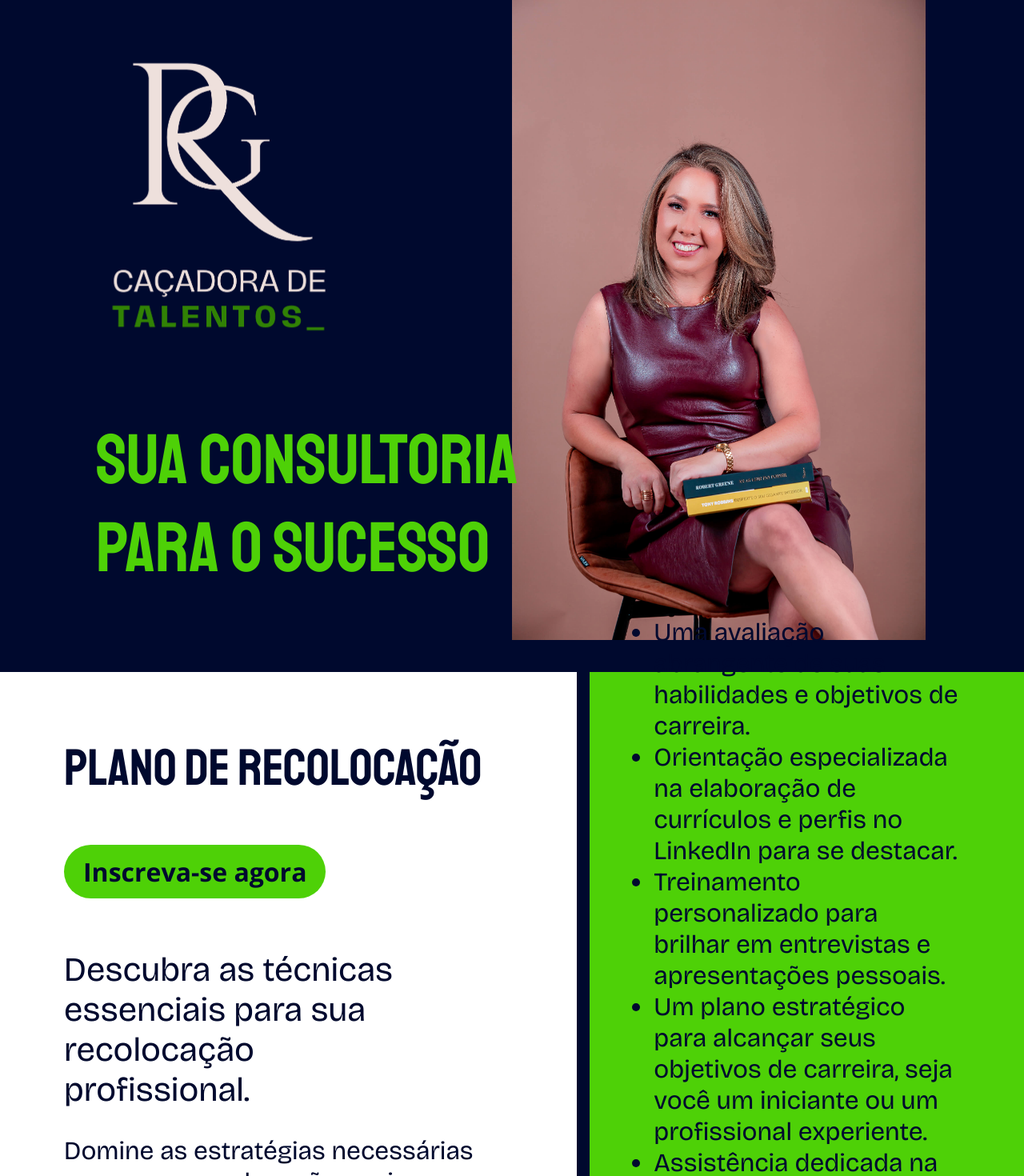
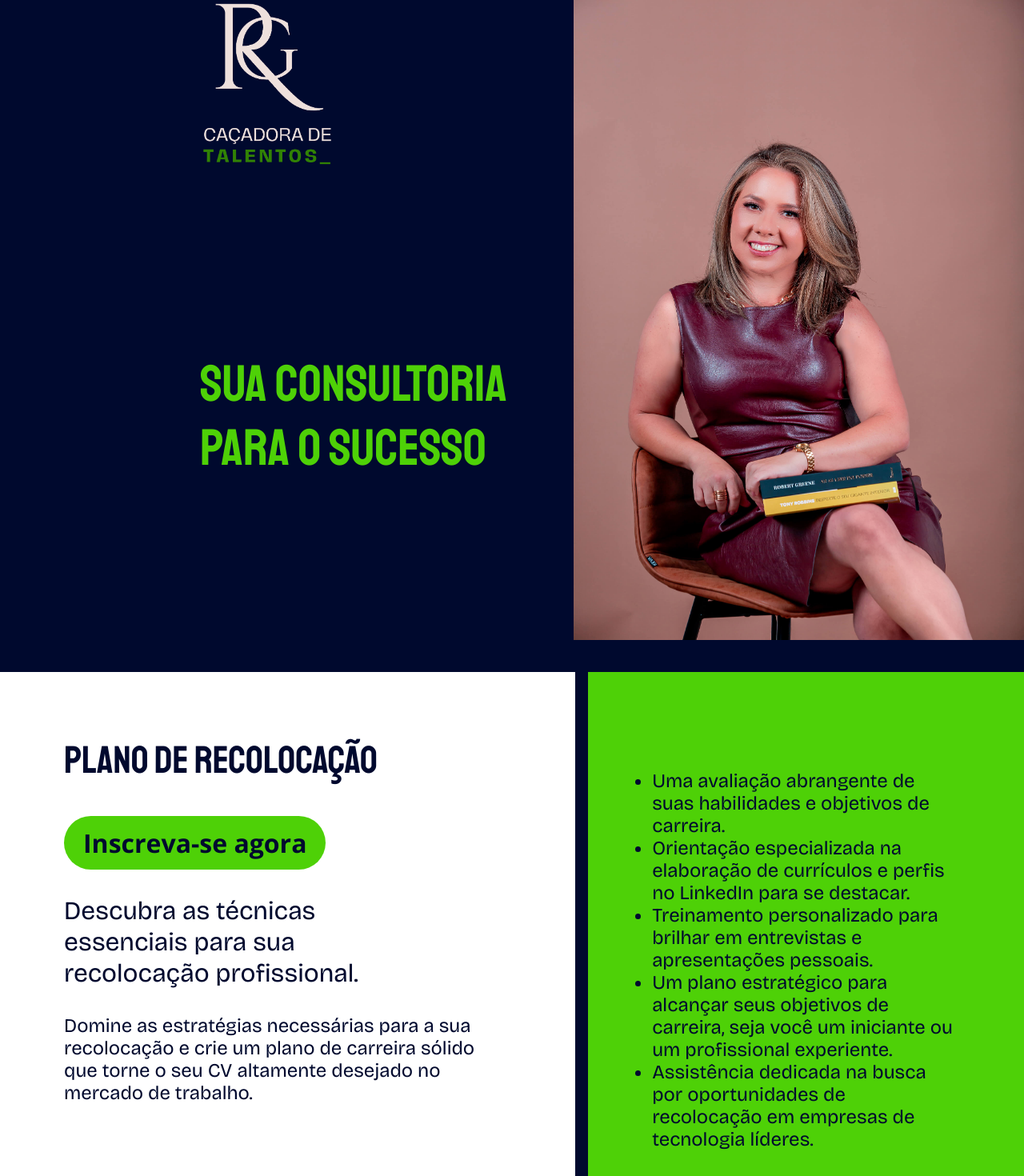
Before and after one commit to natanielporto/rafagil, a React (Vite) app: page / in a window 1280 px wide. Shown: the top 1470 px of the page at 80% size. Built offline with nearby package versions, Linux system fonts and the light colour scheme.

Commit message:
add more breaks

```diff
--- a/src/components/GreenBanner/styles.ts
+++ b/src/components/GreenBanner/styles.ts
@@ -3,7 +3,7 @@ import styled from "styled-components";
 export const Wrapper = styled.div`
   width: 100%;
   display: inline-block;
-  @media only screen and (min-width: 821px) {
+  @media only screen and (min-width: 820px) {
     max-width: 100%;
     height: 100vh;
     padding-top: 1rem;
@@ -26,6 +26,9 @@ export const Title = styled.div`
   text-transform: capitalize;
   font-size: 4rem;
   /* margin-bottom: 2rem; */
+  @media only screen and (min-width: 1024px) {
+    font-size: 3rem;
+  }
 `;
 
 export const CTA = styled.div`
@@ -38,6 +41,9 @@ export const CTA = styled.div`
   margin-bottom: 2rem;
   font-weight: bold;
   cursor: pointer;
+  @media only screen and (min-width: 1024px) {
+    font-size: 2rem;
+  }
 `;
 
 export const MainInfo = styled.div`
@@ -45,6 +51,9 @@ export const MainInfo = styled.div`
   font-family: "Bricolage Grotesque", sans-serif;
   text-align: center;
   margin-bottom: 2rem;
+  @media only screen and (min-width: 1024px) {
+    font-size: 2rem;
+  }
 `;
 
 export const Description = styled.div`
@@ -52,4 +61,7 @@ export const Description = styled.div`
   margin-bottom: 2rem;
   font-size: 2rem;
   text-align: center;
+  @media only screen and (min-width: 1024px) {
+    font-size: 1.5rem;
+  }
 `;
--- a/src/components/GreenCard/styles.ts
+++ b/src/components/GreenCard/styles.ts
@@ -1,7 +1,7 @@
 import styled from "styled-components";
 
 export const Wrapper = styled.div`
-  /* min-width: calc(20% - 0.5rem); */
+  min-width: calc(40% - 0.5rem);
   height: 100vh;
 `;
 
@@ -19,4 +19,8 @@ export const CardContainer = styled.ul`
   @media only screen and (min-width: 768px) {
     font-size: 2rem;
   }
+
+  @media only screen and (min-width: 1024px) {
+    font-size: 1.5rem;
+  }
 `;
--- a/src/components/LandingSlice/styles.ts
+++ b/src/components/LandingSlice/styles.ts
@@ -4,10 +4,18 @@ export const Wrapper = styled.div`
   flex-direction: column-reverse;
   position: relative;
   display: flex;
+
   @media only screen and (min-width: 768px) {
     display: flex;
     flex-direction: row;
     position: static;
+  }
+  @media only screen and (min-width: 1024px) {
+    position: "";
+    justify-content: space-between;
+  }
+  @media only screen and (min-width: 1280px) {
+    position: "";
   }
 `;
 
@@ -21,27 +29,60 @@ export const LeftContainer = styled.div`
 `;
 
 export const Logo = styled.img`
-  transform: scale(0.5);
+  transform: scale(0.2);
   position: absolute;
-  top: -100px;
-  left: 700px;
+  top: -240px;
+  left: 30px;
 
   @media only screen and (min-width: 768px) {
     left: 0;
+  }
+
+  @media only screen and (min-width: 1024px) {
+    transform: scale(0.3);
+    left: 180px;
+  }
+
+  @media only screen and (min-width: 1280px) {
+    display: inline-block;
+    left: 60px;
+  }
+  @media only screen and (min-width: 1281px) {
+    left: 460px;
   }
 `;
 
 export const MainTitle = styled.span`
   position: absolute;
-  left: 120px;
+  left: 20%;
   font-family: "Staatliches";
   color: ${(props) => props.theme.secondary};
-  font-size: 5.5rem;
-  margin-top: 5rem;
+  font-size: 2.5rem;
+  margin-top: 4rem;
+  width: 80%;
 
   @media only screen and (min-width: 768px) {
     width: 50%;
     bottom: 60px;
+  }
+
+  @media only screen and (min-width: 1024px) {
+    font-size: 4rem;
+    width: 40%;
+    margin-left: 75px;
+  }
+
+  @media only screen and (min-width: 1280px) {
+    width: 35%;
+    left: 175px;
+    bottom: 200px;
+    display: inline-block;
+  }
+  @media only screen and (min-width: 1281px) {
+    width: 18%;
+    left: 575px;
+    bottom: 200px;
+    display: inline-block;
   }
 `;
 
@@ -58,4 +99,15 @@ export const Image = styled.img`
     height: 100vh;
     width: 100%;
   }
+  @media only screen and (min-width: 1024px) {
+    height: 120vh;
+  }
+  @media only screen and (min-width: 1280px) {
+    height: 100vh;
+    width: 44vw;
+  }
+  @media only screen and (min-width: 1281px) {
+    height: 100vh;
+    width: 100%;
+  }
 `;
--- a/src/components/TestimonialsSlice/styles.ts
+++ b/src/components/TestimonialsSlice/styles.ts
@@ -5,6 +5,9 @@ export const TestimonialContainer = styled.div`
 
   @media only screen and (min-width: 768px) {
     height: 100vh;
+  }
+  @media only screen and (min-width: 1024px) {
+    height: 130vh;
   }
 `;
 
--- a/src/components/ValuesSlice/styles.ts
+++ b/src/components/ValuesSlice/styles.ts
@@ -28,6 +28,9 @@ export const TopText = styled.div`
   font-size: 2rem;
   padding-bottom: 1rem;
   margin-bottom: 7rem;
+  @media only screen and (min-width: 1024px) {
+    font-size: 1.5rem;
+  }
 `;
 
 export const BottomText = styled.div`
--- a/src/components/WhiteCard/styles.ts
+++ b/src/components/WhiteCard/styles.ts
@@ -1,14 +1,13 @@
 import styled from "styled-components";
 
 export const Wrapper = styled.div`
-  /* max-width: 60%; */
   height: 100vh;
   width: 100vw;
 `;
 
 export const CardContainer = styled.div<{ orientation: "left" | "right" }>`
   background-color: ${(props) => props.theme.tertiaryBg};
-  padding: 2.5rem 5rem 0;
+  padding: 5rem;
   height: calc(90vh);
   width: 100%;
   margin: 0;
@@ -23,8 +22,14 @@ export const CardContainer = styled.div<{ orientation: "left" | "right" }>`
     margin-right: 0;
     `}
   @media only screen and (min-width: 768px) {
-    /* margin: 2.5rem; */
     margin-top: 2.5rem;
+  }
+
+  @media only screen and (min-width: 1024px) {
+    padding: 2.5rem;
+  }
+  @media only screen and (min-width: 1280px) {
+    padding: 5rem;
   }
 `;
 
@@ -32,21 +37,24 @@ export const Title = styled.div`
   font-family: "Staatliches", cursive;
   text-transform: capitalize;
   font-size: 4rem;
-  /* margin-bottom: 3rem; */
   margin-bottom: 1rem;
   @media only screen and (min-width: 768px) {
     padding-top: 2.5rem;
     padding-bottom: 2.5rem;
   }
+
+  @media only screen and (min-width: 1024px) {
+    font-size: 3rem;
+    margin-bottom: 0;
+    padding-top: 0;
+  }
 `;
 export const CTA = styled.div`
   padding: 12px 24px;
   background-color: ${(props) => props.theme.secondaryBg};
-  /* border-radius: 30px; */
   display: inline-block;
   font-family: "Open Sans", sans-serif;
   font-weight: bold;
-  /* margin-bottom: 3rem; */
   cursor: pointer;
   font-size: 3.5rem;
   border-radius: 60px;
@@ -58,23 +66,26 @@ export const CTA = styled.div`
     margin-bottom: 4rem;
     font-size: 2rem;
   }
+  @media only screen and (min-width: 1024px) {
+    margin-bottom: 2rem;
+  }
 `;
 export const MainInfo = styled.div`
   font-family: "Bricolage Grotesque", sans-serif;
   font-size: 2.65rem;
   width: 80%;
-  /* margin-bottom: 3rem; */
   margin-bottom: 2rem;
   @media only screen and (min-width: 360px) {
   }
   @media only screen and (min-width: 415px) {
     margin-bottom: 2rem;
   }
+  @media only screen and (min-width: 1024px) {
+    font-size: 2rem;
+  }
 `;
 export const Description = styled.div`
   font-family: "Bricolage Grotesque", sans-serif;
-  /* font-size: 1.5rem; */
-  /* width: 75%; */
   margin-bottom: 2rem;
   width: 100%;
   font-size: 2.5rem;
@@ -82,4 +93,7 @@ export const Description = styled.div`
   @media only screen and (min-width: 768px) {
     font-size: 2rem;
   }
+  @media only screen and (min-width: 1024px) {
+    font-size: 1.5rem;
+  }
 `;
--- a/src/components/WorldSlice/styles.ts
+++ b/src/components/WorldSlice/styles.ts
@@ -31,6 +31,9 @@ export const Title = styled.div`
   font-size: 4rem;
   margin-bottom: 2rem;
   margin-top: 4rem;
+  @media only screen and (min-width: 1024px) {
+    font-size: 3rem;
+  }
 `;
 
 export const Description = styled.div`
@@ -39,4 +42,7 @@ export const Description = styled.div`
   width: 70%;
   margin-bottom: 2rem;
   text-align: center;
+  @media only screen and (min-width: 1024px) {
+    font-size: 2rem;
+  }
 `;
--- a/src/styles/global.ts
+++ b/src/styles/global.ts
@@ -8,7 +8,7 @@ export const GlobalStyle = createGlobalStyle`
   };
 
   body {
-    width: 80rem;
+    max-width: 80rem;
     background-color: #00092e;
     color: #00092e;
     margin: auto;
```
